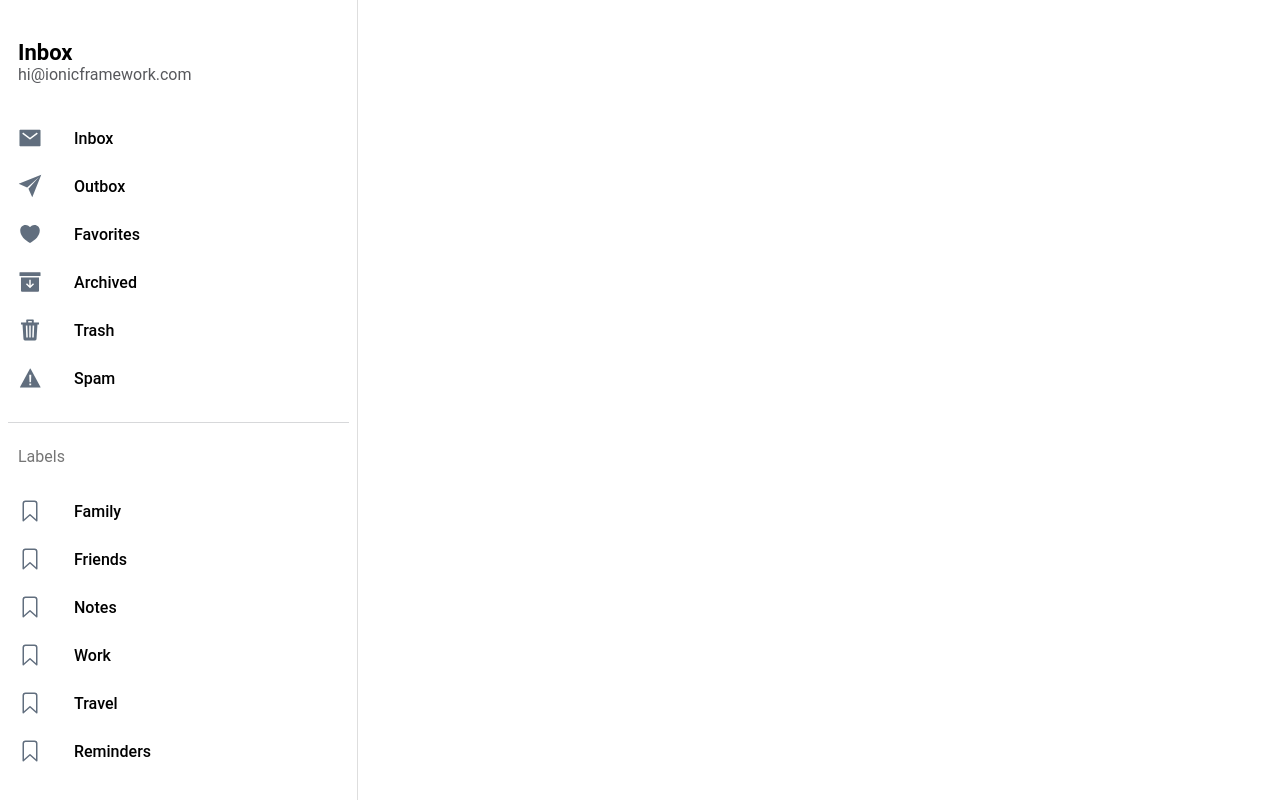
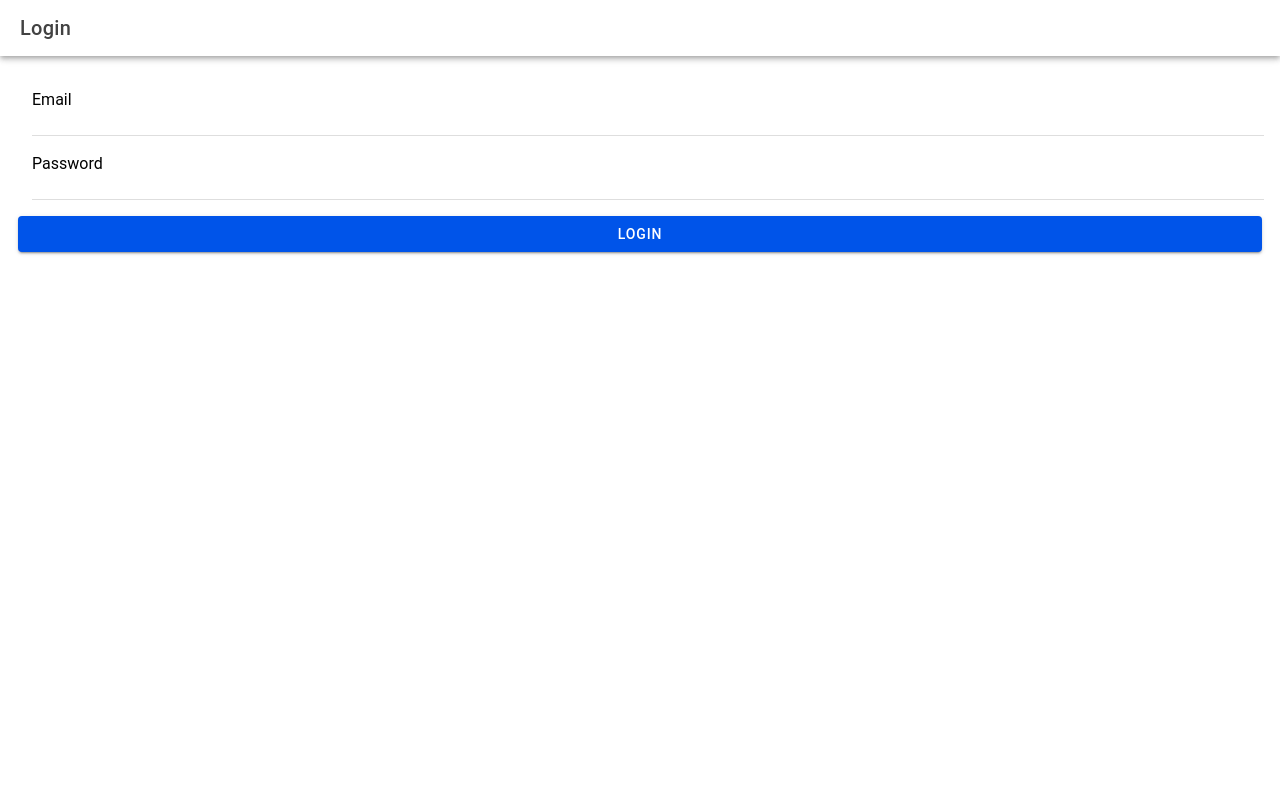
Before and after one commit to aliBlaybel/moj-test, a React (Vite) app: page /login in a window 1280 px wide. Built offline with nearby package versions, Linux system fonts and the light colour scheme.

Commit message:
configure update

```diff
--- a/package.json
+++ b/package.json
@@ -12,16 +12,19 @@
     "lint": "eslint"
   },
   "dependencies": {
+    "@capacitor/android": "7.4.2",
     "@capacitor/app": "7.0.1",
     "@capacitor/core": "7.4.2",
     "@capacitor/haptics": "7.0.1",
     "@capacitor/keyboard": "7.0.1",
+    "@capacitor/live-updates": "^0.4.0",
     "@capacitor/status-bar": "7.0.1",
     "@ionic/react": "^8.5.0",
     "@ionic/react-router": "^8.5.0",
     "@types/react-router": "^5.1.20",
     "@types/react-router-dom": "^5.3.3",
     "ionicons": "^7.4.0",
+    "moj-org-management": "^0.1.30",
     "react": "19.0.0",
     "react-dom": "19.0.0",
     "react-router": "^5.3.4",
--- a/src/App.tsx
+++ b/src/App.tsx
@@ -1,8 +1,6 @@
-import { IonApp, IonRouterOutlet, IonSplitPane, setupIonicReact } from '@ionic/react';
+import { IonApp, IonRouterOutlet, setupIonicReact } from '@ionic/react';
 import { IonReactRouter } from '@ionic/react-router';
 import { Redirect, Route } from 'react-router-dom';
-import Menu from './components/Menu';
-import Page from './pages/Page';
 
 /* Core CSS required for Ionic components to work properly */
 import '@ionic/react/css/core.css';
@@ -20,19 +18,11 @@ import '@ionic/react/css/text-transformation.css';
 import '@ionic/react/css/flex-utils.css';
 import '@ionic/react/css/display.css';
 
-/**
- * Ionic Dark Mode
- * -----------------------------------------------------
- * For more info, please see:
- * https://ionicframework.com/docs/theming/dark-mode
- */
-
-/* import '@ionic/react/css/palettes/dark.always.css'; */
-/* import '@ionic/react/css/palettes/dark.class.css'; */
 import '@ionic/react/css/palettes/dark.system.css';
 
-/* Theme variables */
 import './theme/variables.css';
+import Login from './pages/login/Login';
+import Home from './pages/home/Home';
 
 setupIonicReact();
 
@@ -40,17 +30,11 @@ const App: React.FC = () => {
   return (
     <IonApp>
       <IonReactRouter>
-        <IonSplitPane contentId="main">
-          <Menu />
-          <IonRouterOutlet id="main">
-            <Route path="/" exact={true}>
-              <Redirect to="/folder/Inbox" />
-            </Route>
-            <Route path="/folder/:name" exact={true}>
-              <Page />
-            </Route>
-          </IonRouterOutlet>
-        </IonSplitPane>
+        <IonRouterOutlet>
+          <Route path="/login" component={Login} exact />
+          <Route path="/home" component={Home} exact />
+          <Redirect exact from="/" to="/login" />
+        </IonRouterOutlet>
       </IonReactRouter>
     </IonApp>
   );
--- a/src/components/ExploreContainer.css
+++ /dev/null
@@ -1,24 +0,0 @@
-#container {
-  text-align: center;
-  position: absolute;
-  left: 0;
-  right: 0;
-  top: 50%;
-  transform: translateY(-50%);
-}
-
-#container strong {
-  font-size: 20px;
-  line-height: 26px;
-}
-
-#container p {
-  font-size: 16px;
-  line-height: 22px;
-  color: #8c8c8c;
-  margin: 0;
-}
-
-#container a {
-  text-decoration: none;
-}
--- a/src/components/ExploreContainer.tsx
+++ /dev/null
@@ -1,16 +0,0 @@
-import './ExploreContainer.css';
-
-interface ContainerProps {
-  name: string;
-}
-
-const ExploreContainer: React.FC<ContainerProps> = ({ name }) => {
-  return (
-    <div id="container">
-      <strong>{name}</strong>
-      <p>Explore <a target="_blank" rel="noopener noreferrer" href="https://ionicframework.com/docs/components">UI Components</a></p>
-    </div>
-  );
-};
-
-export default ExploreContainer;
--- a/src/components/Menu.css
+++ /dev/null
@@ -1,113 +0,0 @@
-ion-menu ion-content {
-  --background: var(--ion-item-background, var(--ion-background-color, #fff));
-}
-
-ion-menu.md ion-content {
-  --padding-start: 8px;
-  --padding-end: 8px;
-  --padding-top: 20px;
-  --padding-bottom: 20px;
-}
-
-ion-menu.md ion-list {
-  padding: 20px 0;
-}
-
-ion-menu.md ion-note {
-  margin-bottom: 30px;
-}
-
-ion-menu.md ion-list-header, ion-menu.md ion-note {
-  padding-left: 10px;
-}
-
-ion-menu.md ion-list#inbox-list {
-  border-bottom: 1px solid var(--ion-background-color-step-150, #d7d8da);
-}
-
-ion-menu.md ion-list#inbox-list ion-list-header {
-  font-size: 22px;
-  font-weight: 600;
-  min-height: 20px;
-}
-
-ion-menu.md ion-list#labels-list ion-list-header {
-  font-size: 16px;
-  margin-bottom: 18px;
-  color: #757575;
-  min-height: 26px;
-}
-
-ion-menu.md ion-item {
-  --padding-start: 10px;
-  --padding-end: 10px;
-  border-radius: 4px;
-}
-
-ion-menu.md ion-item.selected {
-  --background: rgba(var(--ion-color-primary-rgb), 0.14);
-}
-
-ion-menu.md ion-item.selected ion-icon {
-  color: var(--ion-color-primary);
-}
-
-ion-menu.md ion-item ion-icon {
-  color: #616e7e;
-}
-
-ion-menu.md ion-item ion-label {
-  font-weight: 500;
-}
-
-ion-menu.ios ion-content {
-  --padding-bottom: 20px;
-}
-
-ion-menu.ios ion-list {
-  padding: 20px 0 0 0;
-}
-
-ion-menu.ios ion-note {
-  line-height: 24px;
-  margin-bottom: 20px;
-}
-
-ion-menu.ios ion-item {
-  --padding-start: 16px;
-  --padding-end: 16px;
-  --min-height: 50px;
-}
-
-ion-menu.ios ion-item ion-icon {
-  font-size: 24px;
-  color: #73849a;
-}
-
-ion-menu.ios ion-item .selected ion-icon {
-  color: var(--ion-color-primary);
-}
-
-ion-menu.ios ion-list#labels-list ion-list-header {
-  margin-bottom: 8px;
-}
-
-ion-menu.ios ion-list-header,
-ion-menu.ios ion-note {
-  padding-left: 16px;
-  padding-right: 16px;
-}
-
-ion-menu.ios ion-note {
-  margin-bottom: 8px;
-}
-
-ion-note {
-  display: inline-block;
-  font-size: 16px;
-  color: var(--ion-color-medium-shade);
-}
-
-ion-item.selected {
-  --color: var(--ion-color-primary);
-}
--- a/src/components/Menu.tsx
+++ b/src/components/Menu.tsx
@@ -60,7 +60,7 @@ const appPages: AppPage[] = [
   }
 ];
 
-const labels = ['Family', 'Friends', 'Notes', 'Work', 'Travel', 'Reminders'];
+const labels = ['Family', ];
 
 const Menu: React.FC = () => {
   const location = useLocation();
@@ -82,16 +82,6 @@ const Menu: React.FC = () => {
             );
           })}
         </IonList>
-
-        <IonList id="labels-list">
-          <IonListHeader>Labels</IonListHeader>
-          {labels.map((label, index) => (
-            <IonItem lines="none" key={index}>
-              <IonIcon aria-hidden="true" slot="start" icon={bookmarkOutline} />
-              <IonLabel>{label}</IonLabel>
-            </IonItem>
-          ))}
-        </IonList>
       </IonContent>
     </IonMenu>
   );
--- /dev/null
+++ b/src/helper/helper.ts
@@ -0,0 +1,19 @@
+import { EnvironmentType } from "@moj/common";
+
+export function getLiferayAuthDetails() {
+    return {
+        accessToken: "",
+        accessTokenUrl: "",
+        refreshToken: "",
+        refreshTokenUrl: "",
+        accessTokenExpiryTime: 1234
+    }
+}
+
+export function getLiferayEnvDetails() {
+    return {
+        environmentName: EnvironmentType.Production,
+        liferayDeploymentUrl: "",
+        liferayContract: undefined
+    }
+}
--- a/src/pages/Page.tsx
+++ b/src/pages/Page.tsx
@@ -1,6 +1,5 @@
 import { IonButtons, IonContent, IonHeader, IonMenuButton, IonPage, IonTitle, IonToolbar } from '@ionic/react';
 import { useParams } from 'react-router';
-import ExploreContainer from '../components/ExploreContainer';
 import './Page.css';
 
 const Page: React.FC = () => {
@@ -24,7 +23,6 @@ const Page: React.FC = () => {
             <IonTitle size="large">{name}</IonTitle>
           </IonToolbar>
         </IonHeader>
-        <ExploreContainer name={name} />
       </IonContent>
     </IonPage>
   );
--- /dev/null
+++ b/src/pages/home/Home.tsx
@@ -0,0 +1,53 @@
+import { IonPage, IonHeader, IonToolbar, IonTitle, IonContent } from '@ionic/react';
+import { CourtDetails, JudicialStructure, PersonalStatusDepartment } from 'moj-org-management';
+
+// helper
+import { getLiferayAuthDetails, getLiferayEnvDetails } from '../../helper/helper';
+
+const Home: React.FC = () => {
+    return (
+        <IonPage>
+            <IonHeader>
+                <IonToolbar>
+                    <IonTitle>Home</IonTitle>
+                </IonToolbar>
+            </IonHeader>
+            <IonContent className="ion-padding">
+                <PersonalStatusDepartment isMobileApp={true}
+                    authDetails={getLiferayAuthDetails()}
+                    envDetails={getLiferayEnvDetails()}
+
+                    viewMode={false}
+                    activeTabNumber="0"
+                    departmentId="cee31494-90a5-ef11-a55a-00224886315d"
+                    courtId="426e832c-4e9b-ef11-a559-00224886315d"
+                    goToDepartment={() => alert("go to department: ")}
+                    goToJudicialDayAgenda={(departmentId) => alert("go to judicial day agenda: " + departmentId)}
+                    goBack={(courtId: string) => alert("go back courtId : " + courtId)}
+                    onSave={(id) => alert("save: " + id)}
+                    preferredLanguage="ar" />
+{/*
+                <CourtDetails
+                    isMobileApp={true}
+                    authDetails={getLiferayAuthDetails()}
+                    envDetails={getLiferayEnvDetails()}
+                    viewMode={false}
+                    courtId="426e832c-4e9b-ef11-a559-00224886315d"
+                    goToEditDepartment={(courtId, departmentId, viewMode) => alert("go to Edit department: " + "courtId: " + courtId + ", departmentId: " + departmentId + ", viewMode: " + viewMode)}
+                    goToAddDepartment={(courtId, viewMode) => alert("go to Add department: " + courtId + ", viewMode: " + viewMode)}
+                    goBack={() => alert("go back")}
+                    onSave={(id) => alert("save : " + id)}
+                    preferredLanguage="ar" /> */}
+
+                {/* <JudicialStructure
+                    isMobileApp={true}
+                    authDetails={getLiferayAuthDetails()}
+                    envDetails={getLiferayEnvDetails()}
+                    goToCourt={(courtId, viewMode) => alert("go to department: " + courtId + ", viewMode: " + viewMode)}
+                    preferredLanguage="ar" /> */}
+            </IonContent>
+        </IonPage>
+    );
+};
+
+export default Home;
--- /dev/null
+++ b/src/pages/login/Login.tsx
@@ -0,0 +1,48 @@
+import { IonPage, IonHeader, IonToolbar, IonTitle, IonContent, IonInput, IonButton, IonItem, IonLabel, IonToast } from '@ionic/react';
+import { useHistory } from 'react-router-dom';
+import React, { useState } from 'react';
+
+const Login: React.FC = () => {
+    const history = useHistory();
+    const [email, setEmail] = useState('');
+    const [password, setPassword] = useState('');
+    const [showToast, setShowToast] = useState(false);
+
+    const handleLogin = () => {
+        if (email === 'ali' && password === '123456') {
+            history.push('/home');
+        } else {
+            setShowToast(true);
+        }
+    };
+
+    return (
+        <IonPage>
+            <IonHeader>
+                <IonToolbar>
+                    <IonTitle>Login</IonTitle>
+                </IonToolbar>
+            </IonHeader>
+            <IonContent className="ion-padding">
+                <IonItem>
+                    <IonLabel position="floating">Email</IonLabel>
+                    <IonInput type="email" value={email} onIonChange={(e) => setEmail(e.detail.value!)} />
+                </IonItem>
+
+                <IonItem>
+                    <IonLabel position="floating">Password</IonLabel>
+                    <IonInput type="password" value={password} onIonChange={(e) => setPassword(e.detail.value!)} />
+                </IonItem>
+
+                <IonButton expand="block" className="ion-margin-top" onClick={handleLogin}>
+                    Login
+                </IonButton>
+
+                <IonToast isOpen={showToast} color="danger" duration={2000}
+                    message="Invalid credentials" onDidDismiss={() => setShowToast(false)} />
+            </IonContent>
+        </IonPage>
+    );
+};
+
+export default Login;
```
Also changed, not shown: capacitor.config.ts (+11 -2 lines), 55 other files (tests, documents, lock files or other folders).
